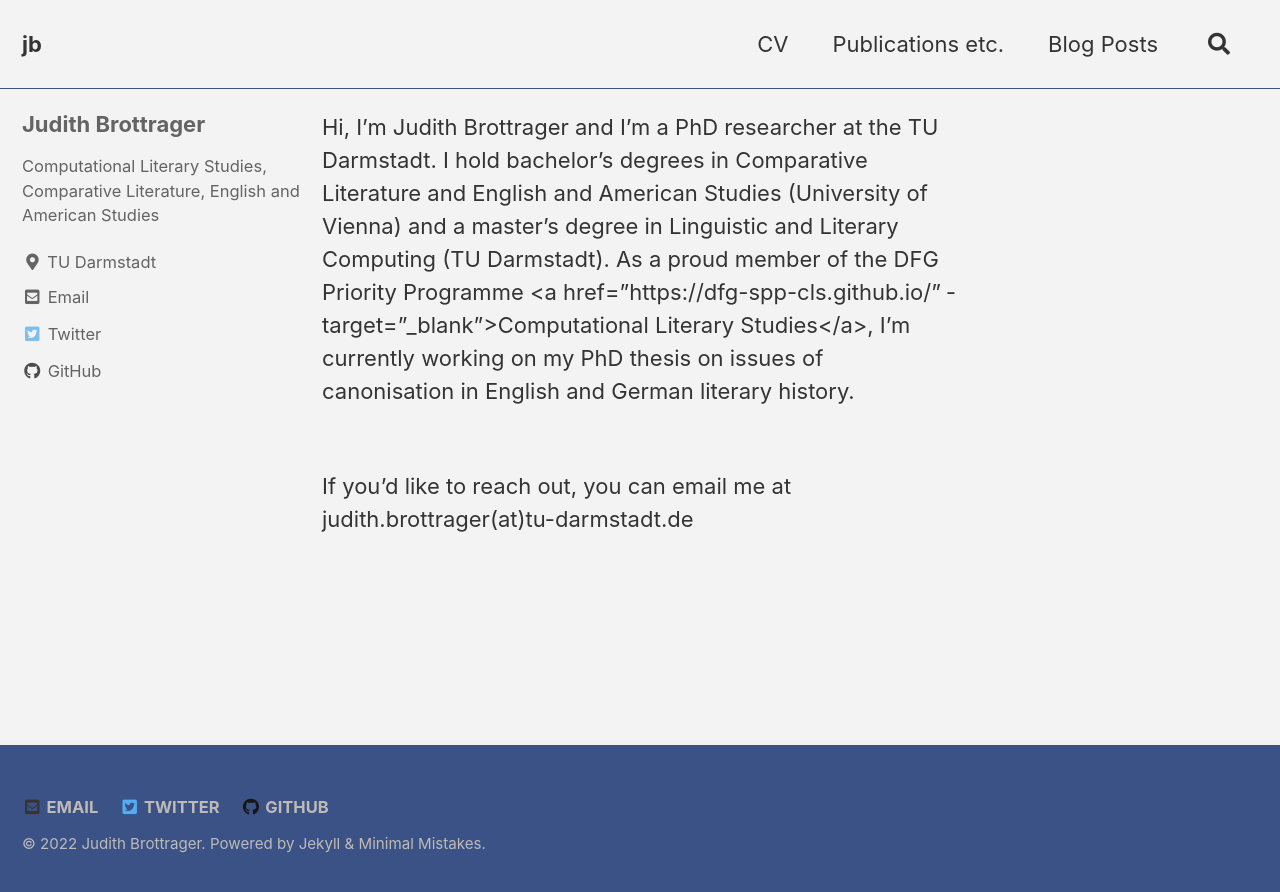
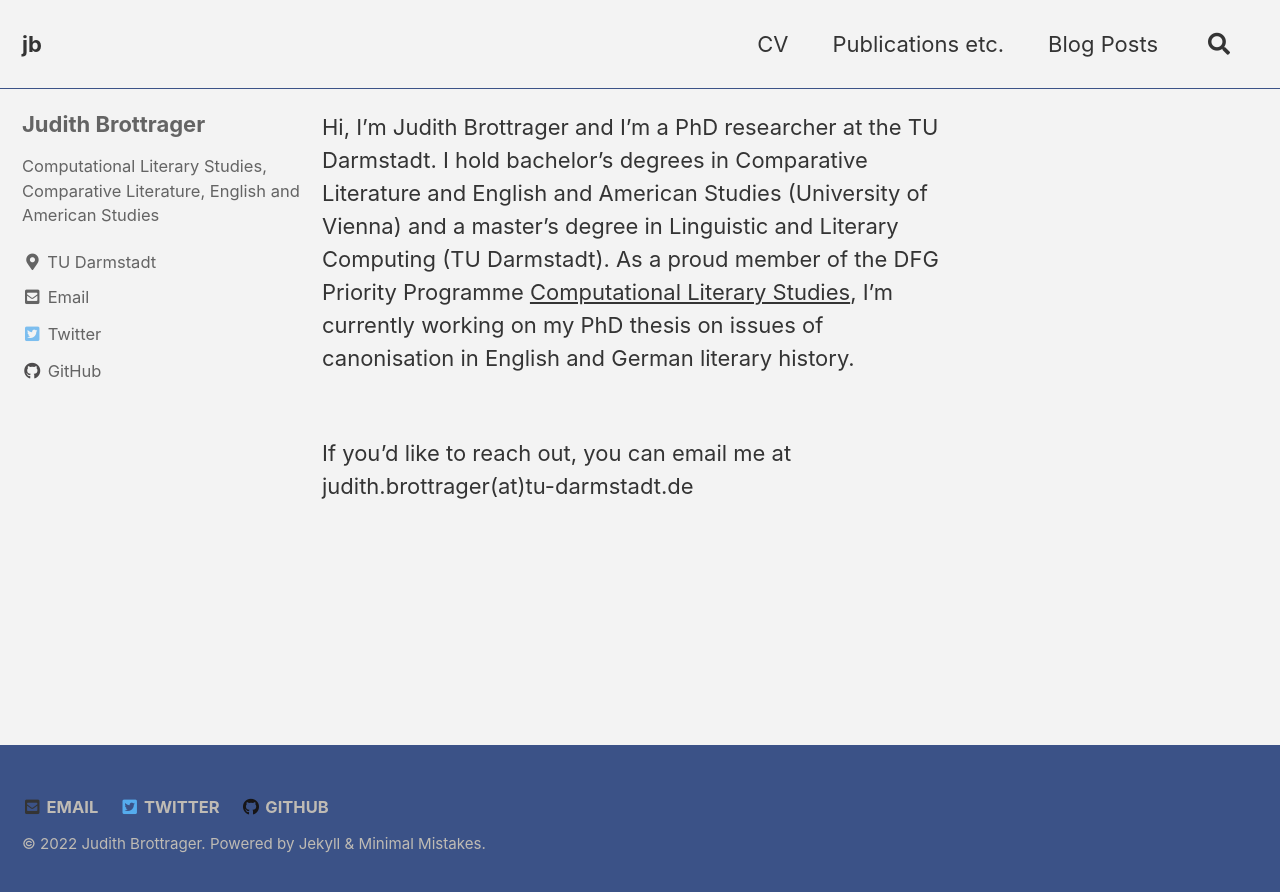
Before and after one commit to jbrottrager/jb, a Jekyll site: the page built from index.md, in a window 1280 px wide. Shown: the top 892 px of the page. Built offline with Jekyll 4.4.1, drawn with Linux system fonts in a browser that asks for light colours; cached includes are drawn as plain includes; part of the change alters nothing that is shown.

Commit message:
Update index.md

```diff
--- a/index.md
+++ b/index.md
@@ -5,6 +5,6 @@ permalink: /
 author_profile: true
 ---
 
-Hi, I'm Judith Brottrager and I'm a PhD researcher at the TU Darmstadt. I hold bachelor's degrees in Comparative Literature and English and American Studies (University of Vienna) and a master's degree in Linguistic and Literary Computing (TU Darmstadt). As a proud member of the DFG Priority Programme  <a href="https://dfg-spp-cls.github.io/" ­target="_blank"­>Computational Literary Studies</a>, I'm currently working on my PhD thesis on issues of canonisation in English and German literary history.<br><br>
+Hi, I'm Judith Brottrager and I'm a PhD researcher at the TU Darmstadt. I hold bachelor's degrees in Comparative Literature and English and American Studies (University of Vienna) and a master's degree in Linguistic and Literary Computing (TU Darmstadt). As a proud member of the DFG Priority Programme [Computational Literary Studies](https://dfg-spp-cls.github.io/), I'm currently working on my PhD thesis on issues of canonisation in English and German literary history.<br><br>
 
 If you’d like to reach out, you can email me at judith.brottrager(at)tu-darmstadt.de<br><br>
```
